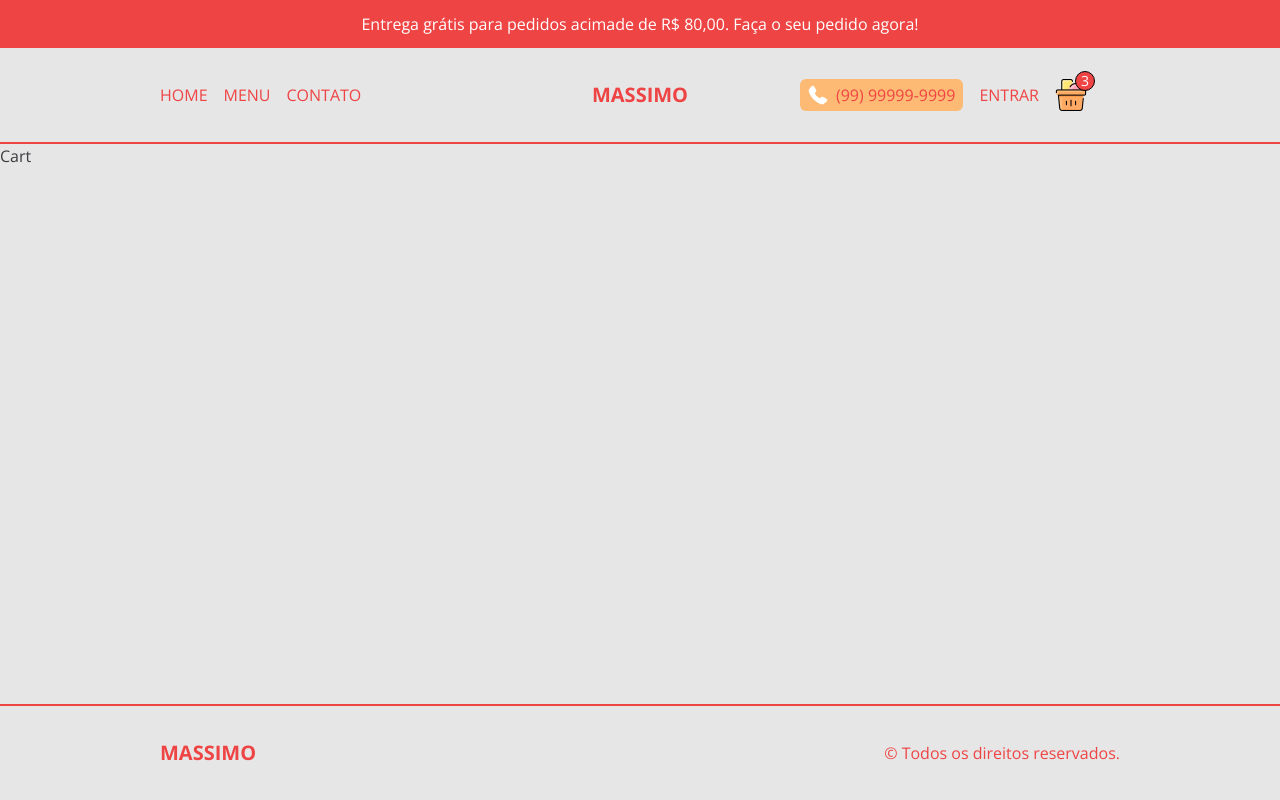
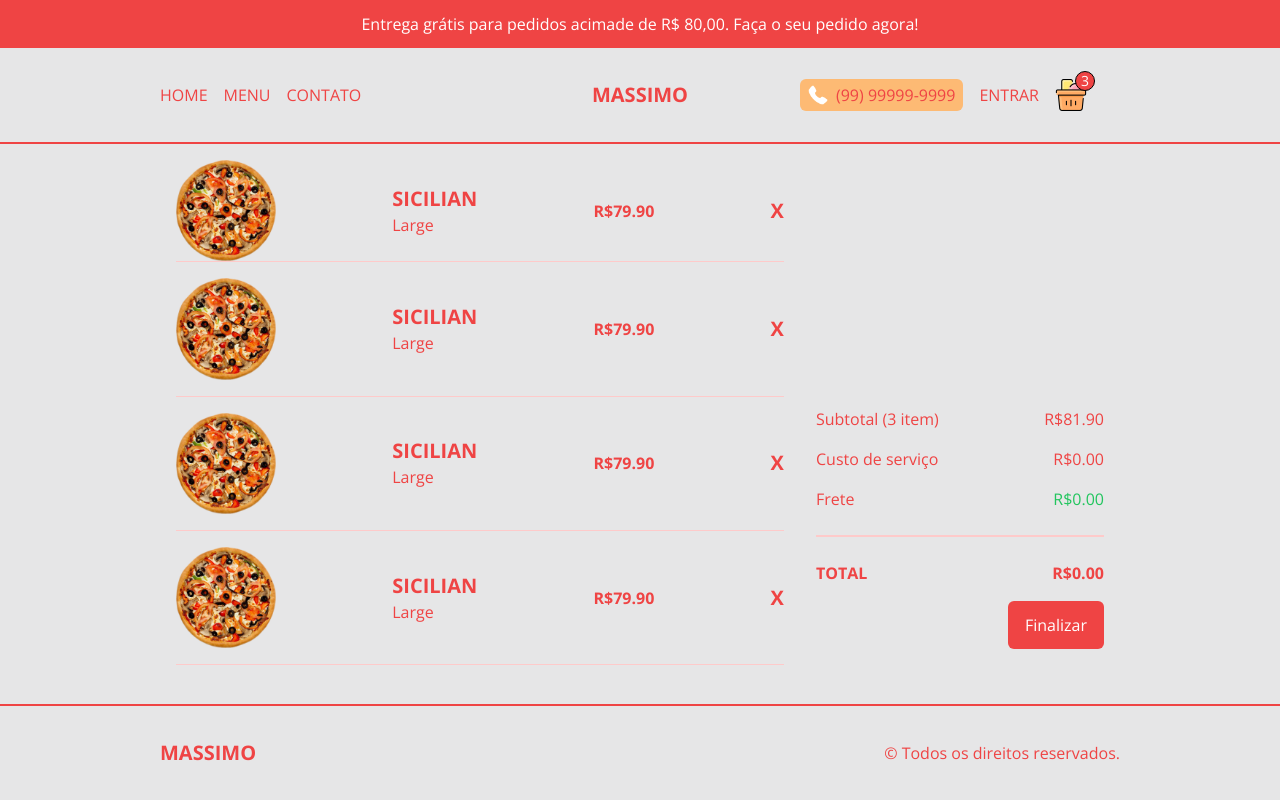
Before and after one commit to EvandroCalado/massimo, a Next.js app: page /cart in a window 1280 px wide. Built offline with nearby package versions, Linux system fonts and the light colour scheme.

Commit message:
:chore: create cart page

```diff
--- a/src/app/cart/page.tsx
+++ b/src/app/cart/page.tsx
@@ -1,7 +1,94 @@
+import Image from 'next/image';
+
 export default function Cart() {
   return (
-    <div>
-      <h1>Cart</h1>
+    <div className="flex h-full flex-col text-red-500 lg:flex-row lg:px-20 xl:px-40">
+      {/* PRODUCTS CONTAINER */}
+      <div className="flex flex-col justify-center p-4 lg:h-full lg:w-2/3">
+        {/* SINGLE PRODUCT */}
+        <div className="mb-4 flex items-center justify-between border-b border-red-200">
+          <Image
+            src="/products/p1.png"
+            alt="Product"
+            width={100}
+            height={100}
+          />
+          <div>
+            <h1 className="text-xl font-bold uppercase">sicilian</h1>
+            <span>Large</span>
+          </div>
+          <h2 className="font-bold">R$79.90</h2>
+          <span className="cursor-pointer text-xl font-bold">X</span>
+        </div>
+        {/* SINGLE PRODUCT */}
+        <div className="mb-4 flex items-center justify-between border-b border-red-200 pb-4">
+          <Image
+            src="/products/p1.png"
+            alt="Product"
+            width={100}
+            height={100}
+          />
+          <div>
+            <h1 className="text-xl font-bold uppercase">sicilian</h1>
+            <span>Large</span>
+          </div>
+          <h2 className="font-bold">R$79.90</h2>
+          <span className="cursor-pointer text-xl font-bold">X</span>
+        </div>
+        {/* SINGLE PRODUCT */}
+        <div className="mb-4 flex items-center justify-between border-b border-red-200 pb-4">
+          <Image
+            src="/products/p1.png"
+            alt="Product"
+            width={100}
+            height={100}
+          />
+          <div>
+            <h1 className="text-xl font-bold uppercase">sicilian</h1>
+            <span>Large</span>
+          </div>
+          <h2 className="font-bold">R$79.90</h2>
+          <span className="cursor-pointer text-xl font-bold">X</span>
+        </div>
+        {/* SINGLE PRODUCT */}
+        <div className="mb-4 flex items-center justify-between border-b border-red-200 pb-4">
+          <Image
+            src="/products/p1.png"
+            alt="Product"
+            width={100}
+            height={100}
+          />
+          <div>
+            <h1 className="text-xl font-bold uppercase">sicilian</h1>
+            <span>Large</span>
+          </div>
+          <h2 className="font-bold">R$79.90</h2>
+          <span className="cursor-pointer text-xl font-bold">X</span>
+        </div>
+      </div>
+      {/* PAYMENT CONTAINER */}
+      <div className=" flex flex-col justify-center gap-4 p-4 lg:mb-8 lg:h-full lg:w-1/3 lg:self-end">
+        <div className="flex justify-between">
+          <span>Subtotal (3 item)</span>
+          <span>R$81.90</span>
+        </div>
+        <div className="flex justify-between">
+          <span>Custo de serviço</span>
+          <span>R$0.00</span>
+        </div>
+        <div className="flex justify-between">
+          <span>Frete</span>
+          <span className="text-green-500">R$0.00</span>
+        </div>
+        <hr className="my-2 border-[1px] border-red-200" />
+        <div className="flex justify-between">
+          <span className="font-bold">TOTAL</span>
+          <span className="font-bold">R$0.00</span>
+        </div>
+        <button className="w-1/2 self-end rounded-md bg-red-500 p-3 text-white duration-150 hover:bg-red-600 md:w-1/3">
+          Finalizar
+        </button>
+      </div>
     </div>
   );
 }
```
